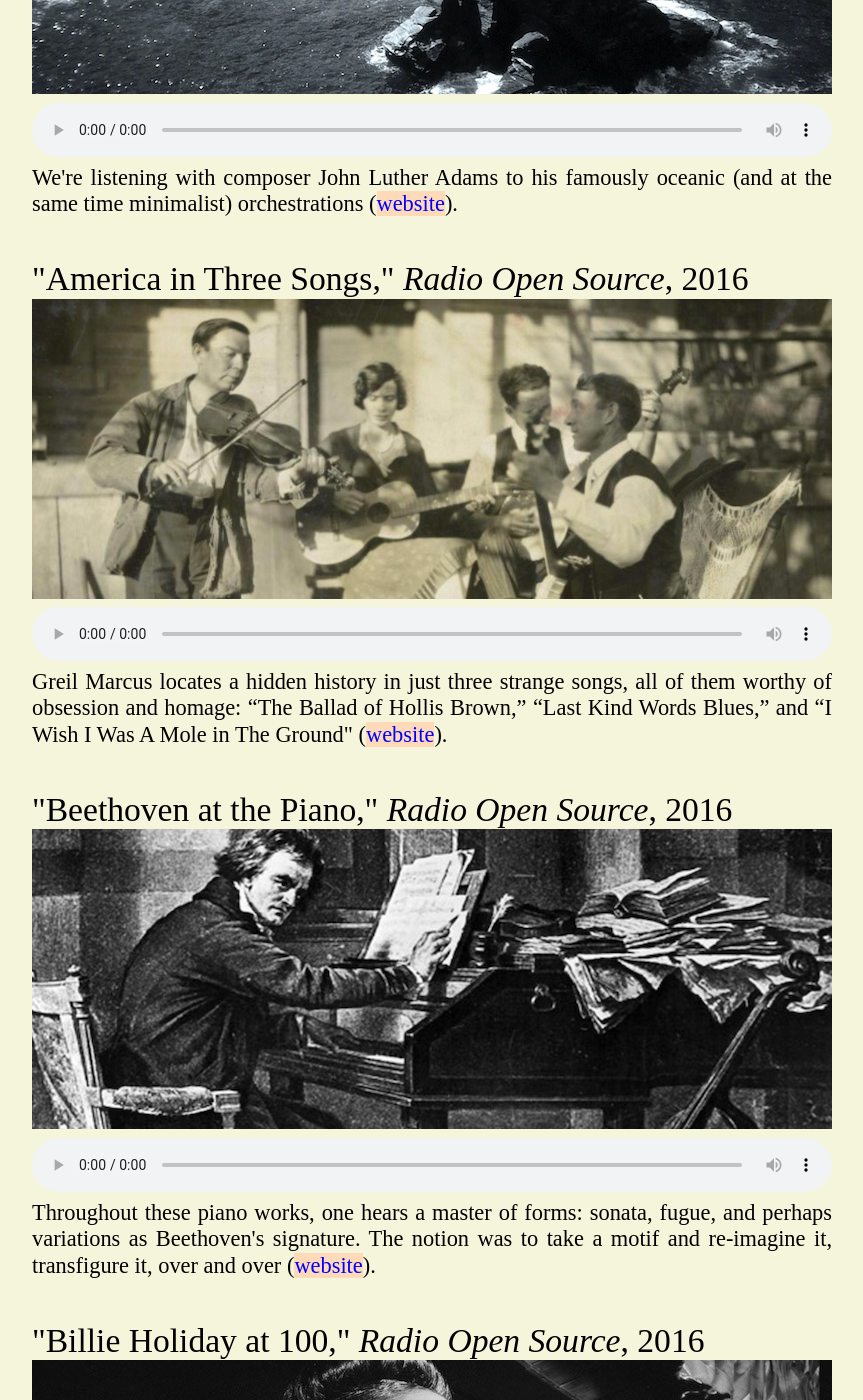
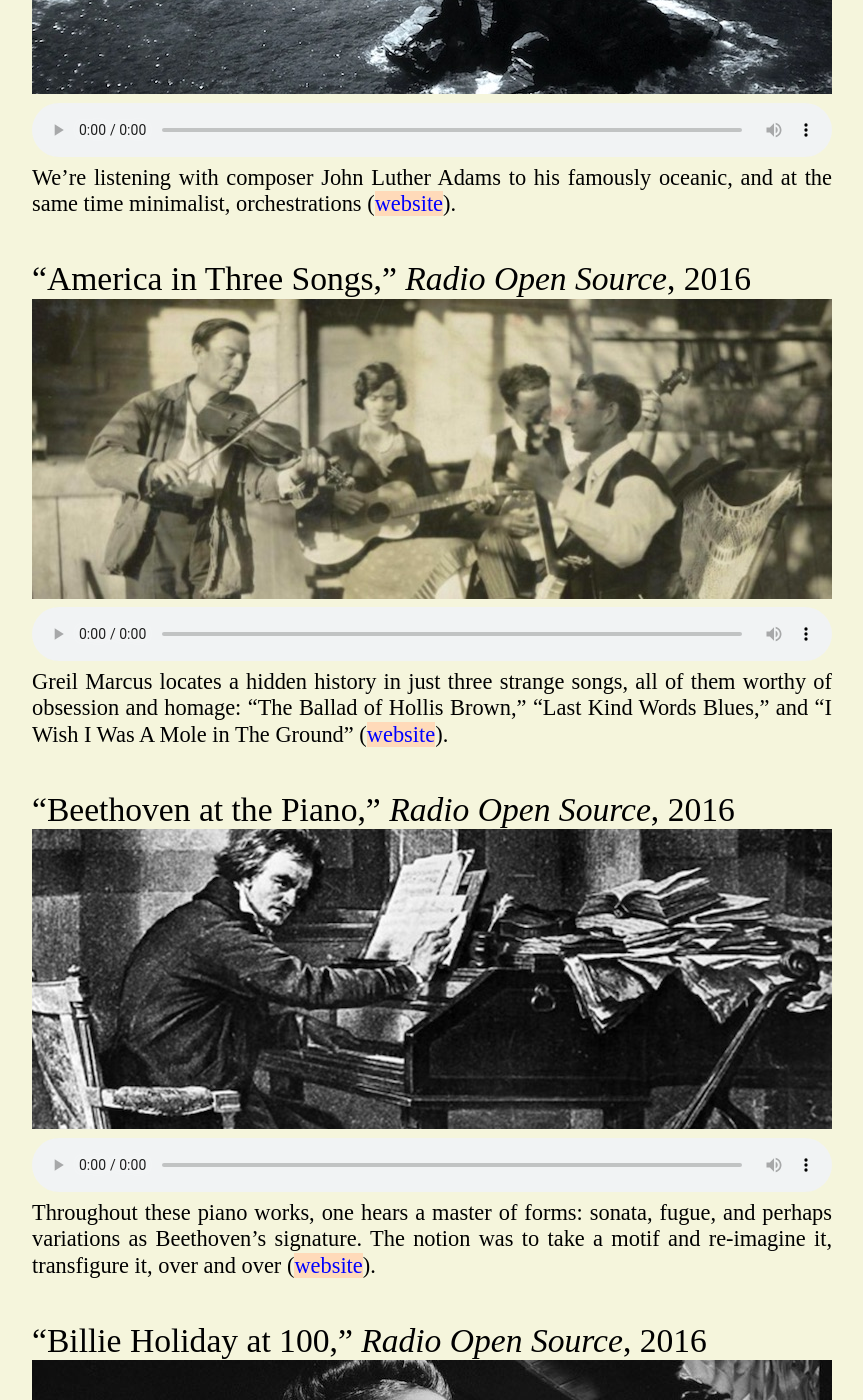
Before and after one commit to huihuiandilly/huihuiandilly.github.io, a Jekyll site: the page built from index.html, in a window 1280 px wide and 1400 px high, scrolled down 5628 px. Shown: the whole window, without its empty margins (208-1071 px from the left). Built offline with Jekyll 4.4.1, drawn with Linux system fonts in a browser that asks for light colours; some of the changed text lies outside the part shown.

Commit message:
Update index.html
punctuation change and update broken mp3 links

```diff
--- a/index.html
+++ b/index.html
@@ -5,8 +5,8 @@
 <div class="blurb">
 	<br>
 	<h1 class="center"><b>Conor Gillies ✰ Audio Producer</b></h1><br/><br/>
-	<p><img class="profile" src="/pics/profile.jpg" alt="photo of Conor" style="float:right">Conor is currently audio editor at <i>Jacobin</i>, where he's working on shows such as <i>Long Reads</i>, an interview podcast about political topics and thinkers, and <a href="http://www.peopleshistorypod.net" target="_blank"><i>People's History</i></a>, a documentary series about social movements and class struggle. The first season of <i>People's History</i>, "The Point," followed a group of public housing residents in Boston as they organized for better conditions in the face of disinvestment and privatization.</p>
-	<p>Previously, he was producer for WBUR's <i>Radio Open Source</i>—a weekly news and culture program and the first-ever podcast—with a focus on art, music, and politics. He also developed a WBUR miniseries called <a href="https://stylusradio.org/series-1" target="_blank"><i>Stylus</i></a>, exploring different themes in sound. He has written for <a href="http://web.archive.org/web/20220808081557/https://www.theawl.com/2015/05/podcasting-and-the-selling-of-public-radio/" target="_blank"><i>The Awl</i></a> and spoken to <a href="https://www.kcrw.com/news/shows/to-the-point/public-radio-capitalism-and-native-advertising/native-advertising-and-audience-trust" target="_blank">KCRW</a> about the pitfalls of public radio advertising, which may have led to a <a href="https://current.org/2015/05/the-pub-19-podcast-advertising-ethics-ira-glass-clarifies-capitalism-remark-membership-video-on-demand-what-young-public-media-people-want/" target="_blank">small argument</a> with Ira Glass.</p>
+	<p><img class="profile" src="/pics/profile.jpg" alt="photo of Conor" style="float:right">Conor is currently audio editor at <i>Jacobin</i>, where he's working on shows such as <i>Long Reads</i>, an interview podcast about political topics and thinkers, and <a href="http://www.peopleshistorypod.net" target="_blank"><i>People's History</i></a>, a documentary series about social movements and class struggle. The first season of <i>People's History</i>, “The Point,” followed a group of public housing residents in Boston as they organized for better conditions in the face of disinvestment and privatization.</p>
+	<p>Previously, he was producer for WBUR's <i>Radio Open Source</i> — a weekly news and culture program and the first-ever podcast — where he specialized in art, music, and politics programming. He also developed a WBUR miniseries called <a href="https://stylusradio.org/series-1" target="_blank"><i>Stylus</i></a>, exploring different themes in sound. He has written for <a href="http://web.archive.org/web/20220808081557/https://www.theawl.com/2015/05/podcasting-and-the-selling-of-public-radio/" target="_blank"><i>The Awl</i></a> and spoken to <a href="https://www.kcrw.com/news/shows/to-the-point/public-radio-capitalism-and-native-advertising/native-advertising-and-audience-trust" target="_blank">KCRW</a> about the pitfalls of public radio advertising, which may have led to a <a href="https://current.org/2015/05/the-pub-19-podcast-advertising-ethics-ira-glass-clarifies-capitalism-remark-membership-video-on-demand-what-young-public-media-people-want/" target="_blank">small argument</a> with Ira Glass.</p>
 	<p>Conor was born in Brighton, UK and lives in Providence, Rhode Island with his partner Rosie and their two cats.</p>
 	<br>
 
@@ -14,7 +14,7 @@
 	<br>
 	<br>
 
-<p3>"A pickup baseball game in Providence, Rhode Island," <i>Field Recordings</i>, 2024</p3>
+<p3>“A pickup baseball game in Providence, Rhode Island,” <i>Field Recordings</i>, 2024</p3>
 	<img src="/pics/baseball.jpg" alt="Photograph of a baseball field" width="100%">
 	<br>
 	<audio controls preload="metadata">
@@ -23,43 +23,43 @@
 	<p>Sounds overheard one summer evening (<a href="https://fieldrecordings.xyz/2024/09/30/a-pickup-baseball-game-in-providence-rhode-island-one-summer-evening-in-august-2024-by-conor-gillies/" target="_blank">website</a>).</p>
 	<br>
 
-	<p3>"William Morris, Romantic Revolutionary," <i>Long Reads</i>, 2023</p3>
+	<p3>“William Morris, Romantic Revolutionary,” <i>Long Reads</i>, 2023</p3>
 	<img src="/pics/morris.jpg" alt="Willough Boughs, a textile design by William Morris" width="100%">
 	<br>
 	<audio controls preload="metadata">
-              <source src="https://open.acast.com/public/streams/619be5c0705138001b9c8479/episodes/649d9d2209e8060011f05de0.mp3" type="audio/mpeg">
+              <source src="https://pinecast.com/listen/c6c165c4-2fde-4601-a96a-2a378b487034.mp3" type="audio/mpeg">
             </audio>
 	<p>William Morris is renowned for his work as an artist and designer. But he was also a one-of-a-kind socialist thinker (<a href="https://shows.acast.com/jacobin-radio/episodes/long-reads-william-morris-romantic-revolutionary" target="_blank">website</a>).</p>
 	<br>
 
-	<p3>"Palestine and the New McCarthyism," <i>Long Reads</i>, 2023</p3>
+	<p3>“Palestine and the New McCarthyism,” <i>Long Reads</i>, 2023</p3>
 	<img src="/pics/palestine.jpg" alt="Detail of a Palestinian poster for Land Day" width="100%">
 	<br>
 	<audio controls preload="metadata">
-              <source src="https://open.acast.com/public/streams/619be5c0705138001b9c8479/episodes/65427e4258f3b5001283623b.mp3" type="audio/mpeg">
+              <source src="https://pinecast.com/listen/1f0a2204-3cd4-4588-b137-b62814243f45.mp3" type="audio/mpeg">
             </audio>
 	<p>An interview with Rashid Khalidi, one of the leading historians of modern Palestine, for a special <i>Long Reads</i> episode about Israel’s war on Gaza (<a href="https://shows.acast.com/jacobin-radio/episodes/long-reads-palestine-gaza-israel-mccarthyism-rashid-khalidi" target="_blank">website</a>).</p>
 	<br>
 
-		<p3>"The Wounded Knee Uprising," <i>Long Reads</i>, 2023</p3>
+		<p3>“The Wounded Knee Uprising,” <i>Long Reads</i>, 2023</p3>
 	<img src="/pics/woundedknee.jpg" alt="photo of an AIM militant ovelooking the Black Hills" width="100%">
 	<br>
 	<audio controls preload="metadata">
-              <source src="https://open.acast.com/public/streams/619be5c0705138001b9c8479/episodes/641b6fbd7459ee001120cb42.mp3" type="audio/mpeg">
+              <source src="https://pinecast.com/listen/dad26eb9-7d0f-44b0-aad6-5ed1cddac02b.mp3" type="audio/mpeg">
             </audio>
 	<p>Roxanne Dunbar-Ortiz speaks about the 1973 occupation and siege of Wounded Knee, and how it inspired a wave of international support (<a href="https://shows.acast.com/jacobin-radio/episodes/long-reads-wounded-knee-uprising-50" target="_blank">website</a>).</p>
 	<br>
 
-	<p3>"Turning the Earth Into Money," <i>A World to Win</i>, 2022</p3>
+	<p3>“Turning the Earth Into Money,” <i>A World to Win</i>, 2022</p3>
 	<img src="/pics/marx.jpg" alt="portrait of Karl Marx" width="100%">
 	<br>
 	<audio controls preload="metadata">
-              <source src="https://open.acast.com/public/streams/619be5c0705138001b9c8479/episodes/627e673a1f4f560015ac7ec4.mp3" type="audio/mpeg">
+              <source src="https://pinecast.com/listen/5c91bad5-eee5-4912-92bd-762516936a2e.mp3" type="audio/mpeg">
             </audio>
-	<p>John Bellamy Foster discusses Marx’s theory of ecology and the "metabolic rift" shaping humanity's relationship with nature (<a href="https://shows.acast.com/jacobin-radio/episodes/world-to-win-turning-earth-into-money-john-bellamy-foster" target="_blank">website</a>).</p>
+	<p>John Bellamy Foster discusses Marx’s theory of ecology and the “metabolic rift” shaping humanity's relationship with nature (<a href="https://shows.acast.com/jacobin-radio/episodes/world-to-win-turning-earth-into-money-john-bellamy-foster" target="_blank">website</a>).</p>
 	<br>
 
-	<p3>"Grove Hall," The Point, <i>People's History</i>, 2020</p3>
+	<p3>“Grove Hall,” The Point, <i>People's History</i>, 2020</p3>
 	<img src="/pics/thepoint.jpg" alt="Boston welfare advocates join an anti-war march" width="100%">
 	<br>
 	<audio controls preload="metadata">
@@ -68,7 +68,7 @@
 	<p>The second in a six-part story about tenants in Boston public housing—and how their struggle became connected to a wider Black freedom movement. In this episode, Columbia Point residents and Mothers for Adequate Welfare use militant tactics to get services they are owed (<a href="https://peopleshistorypod.net/#season-one" target="_blank">website with the full series</a>).</p>
 	<br>
 
-<p3>"The Inimitable Johnny Hodges," <i>Radio Open Source</i>, 2020</p3>
+<p3>“The Inimitable Johnny Hodges,” <i>Radio Open Source</i>, 2020</p3>
 	<img src="/pics/hodges.jpg" alt="Photo of Hodges playing saxophone" width="100%">
 	<br>
 	<audio controls preload="metadata">
@@ -77,7 +77,7 @@
 	<p>Robin D. G. Kelley and others join to discuss Johnny Hodges, alto saxophonist and star of the Duke Ellington band known for blues feeling, storytelling, and the sheer beauty of his sound and tone (<a href="https://radioopensource.org/the-inimitable-johnny-hodges/" target="_blank">website</a>).</p>
 	<br>
 
-	<p3>"The Bauhaus in Your House," <i>Radio Open Source</i>, 2019</p3>
+	<p3>“The Bauhaus in Your House,” <i>Radio Open Source</i>, 2019</p3>
 	<img src="/pics/bauhaus.jpg" alt="Bauhaus design" width="100%">
 	<br>
 	<audio controls preload="metadata">
@@ -86,7 +86,7 @@
 	<p>The Bauhaus school lasted only fourteen years, till fascists suffocated it in 1933. Yet as a model of design, it has arguably ruled the world for a century (<a href="https://radioopensource.org/the-bauhaus-in-your-house/" target="_blank">website</a>).</p>
 	<br>
 
-	<p3>"Bob Dylan, the Poet," <i>Radio Open Source</i>, 2016</p3>
+	<p3>“Bob Dylan, the Poet,” <i>Radio Open Source</i>, 2016</p3>
 	<img src="/pics/dylan.jpg" alt="Bob Dylan on stage" width="100%">
 	<br>
 		<audio controls preload="metadata">
@@ -95,34 +95,34 @@
 	<p>With Dylan, you hear many things: rural protest storyteller, Greenwich village freewheeler, king of rock surrealism, modernist beatnik, and people’s poet (<a href="https://radioopensource.org/bob-dylan-poet/" target="_blank">website</a>).</p>
 	<br>
 
-	<p3>"Music at the End of the World," <i>Radio Open Source</i>, 2016</p3>
+	<p3>“Music at the End of the World,” <i>Radio Open Source</i>, 2016</p3>
 	<img src="/pics/ocean.jpg" alt="aerial view of Cornish sea" width="100%">
 	<br>
 		<audio controls preload="metadata">
               <source src="https://ia601505.us.archive.org/35/items/JLAmix1/160410-OS-PODCAST-JLAdams-ST.mp3" type="audio/mpeg">
             </audio>
-	<p>We're listening with composer John Luther Adams to his famously oceanic (and at the same time minimalist) orchestrations (<a href="https://radioopensource.org/john-luther-adams/" target="_blank">website</a>).</p>
+	<p>We’re listening with composer John Luther Adams to his famously oceanic, and at the same time minimalist, orchestrations (<a href="https://radioopensource.org/john-luther-adams/" target="_blank">website</a>).</p>
 	<br>
 
-	<p3>"America in Three Songs," <i>Radio Open Source</i>, 2016</p3>
+	<p3>“America in Three Songs,” <i>Radio Open Source</i>, 2016</p3>
 	<img src="/pics/folk.jpg" alt="Photograph of banjo player Bascom Lamar Lunsford with band" width="100%">
 	<br>
 		<audio controls preload="metadata">
               <source src="http://ia601509.us.archive.org/33/items/160714OSPODCASTThreeSongs/160714-OS-PODCAST-ThreeSongs.mp3" type="audio/mpeg">
             </audio>
-	<p>Greil Marcus locates a hidden history in just three strange songs, all of them worthy of obsession and homage: “The Ballad of Hollis Brown,” “Last Kind Words Blues,” and “I Wish I Was A Mole in The Ground" (<a href="https://radioopensource.org/john-luther-adams/" target="_blank">website</a>).</p>
+	<p>Greil Marcus locates a hidden history in just three strange songs, all of them worthy of obsession and homage: “The Ballad of Hollis Brown,” “Last Kind Words Blues,” and “I Wish I Was A Mole in The Ground” (<a href="https://radioopensource.org/john-luther-adams/" target="_blank">website</a>).</p>
 	<br>
 
-	<p3>"Beethoven at the Piano," <i>Radio Open Source</i>, 2016</p3>
+	<p3>“Beethoven at the Piano,” <i>Radio Open Source</i>, 2016</p3>
 	<img src="/pics/beethoven.jpg" alt="illustration of Beethoven writing music at the piano" width="100%">
 	<br>
 		<audio controls preload="metadata">
               <source src="http://ia601506.us.archive.org/17/items/122514OSPODCASTBeethovenST2016/122514-OS-PODCAST-Beethoven-ST2016.mp3" type="audio/mpeg">
             </audio>
-		<p>Throughout these piano works, one hears a master of forms: sonata, fugue, and perhaps variations as Beethoven's signature. The notion was to take a motif and re-imagine it, transfigure it, over and over (<a href="https://radioopensource.org/beethoven-at-the-piano/" target="_blank">website</a>).</p>
+		<p>Throughout these piano works, one hears a master of forms: sonata, fugue, and perhaps variations as Beethoven’s signature. The notion was to take a motif and re-imagine it, transfigure it, over and over (<a href="https://radioopensource.org/beethoven-at-the-piano/" target="_blank">website</a>).</p>
 	<br>
 
-	<p3>"Billie Holiday at 100," <i>Radio Open Source</i>, 2016</p3>
+	<p3>“Billie Holiday at 100,” <i>Radio Open Source</i>, 2016</p3>
 	<img src="/pics/billie.jpg" alt="photo of Billie Holiday with a microphone" width="100%">
 	<br>
 		<audio controls preload="metadata">
@@ -131,7 +131,7 @@
 	<p>There’s no other singer who ever made us cheer and cry at the same time (<a href="https://radioopensource.org/billie-holiday-at-100/" target="_blank">website</a>).</p>
 	<br>
 
-		<p3>"Ireland Rises Again!," <i>Radio Open Source</i>, 2016</p3>
+		<p3>“Ireland Rises Again!,” <i>Radio Open Source</i>, 2016</p3>
 	<img src="/pics/plough.jpg" alt="detail from original Starry Plough flag" width="100%">
 	<br>
 		<audio controls preload="metadata">
@@ -140,7 +140,7 @@
 	<p>A centenary show about Ireland’s 1916 Easter Rising, a fascinating, tragic episode that blended literature and liberation, defeat and victory, national reverence and remorse, and beauty and terror. With Colm Tóibín and others (<a href="https://radioopensource.org/ireland-1916/" target="_blank">website</a>).</p>
 	<br>
 
-	<p3>"J.S. Bach’s Bitter-Sweet Passion," <i>Radio Open Source</i>, 2015</p3>
+	<p3>“J.S. Bach’s Bitter-Sweet Passion,” <i>Radio Open Source</i>, 2015</p3>
 	<img src="/pics/caravaggio.jpg" alt="detail from 1902 painting “The Taking of Christ” by Caravaggio" width="100%">
 	<br>
 		<audio controls preload="metadata">
@@ -149,7 +149,7 @@
 	<p>The St. John Passion is a monument to eternal sadness and excruciating suffering rendered in musical language what no other language could (<a href="https://radioopensource.org/st-john/" target="_blank">website</a>).</p>
 	<br>
 
-	<p3>"After Attica,'" <i>Radio Open Source</i>, 2015</p3>
+	<p3>“After Attica,” <i>Radio Open Source</i>, 2015</p3>
 	<img src="/pics/attica.jpg" alt="photo of a prisoner crowd during the Attica uprising" width="100%">
 	<br>
 		<audio controls preload="metadata">
@@ -158,7 +158,7 @@
 	<p>We’re revisiting the 1971 Attica prison revolt. It marks the twilight of the civil rights movement and the dawn of mass incarceration (<a href="https://radioopensource.org/after-attica/" target="_blank">website</a>).</p>
 	<br>
 
-	<p3>"The Sound of Science Fiction," <i>Stylus</i>, 2014</p3>
+	<p3>“The Sound of Science Fiction,” <i>Stylus</i>, 2014</p3>
 	<img src="/pics/sunra.jpg" alt="photo illustration of jazz composer Sun Ra" width="100%">
 	<br>
 		<audio controls preload="metadata">
@@ -167,7 +167,7 @@
 	<p>For as long as we’ve wondered about alien worlds, we’ve wondered also: What might they sound like? This is the final episode of <i>Stylus</i>, a podcast about themes in music (<a href="https://stylusradio.org/series-1/" target="_blank">website with the full series</a>).</p>
 	<br>
 
-	<p3>"Silence," <i>Stylus</i>, 2013</p3>
+	<p3>“Silence,” <i>Stylus</i>, 2013</p3>
 	<img src="/pics/silence.jpg" alt="photo of Ladakh landscape" width="100%">
 	<br>
 		<audio controls preload="metadata">
@@ -176,4 +176,5 @@
 	<p>This hour begins with a historic moment in music–the 1952 performance of John Cage’s <i>4'33"</i>–then journeys into the absolute quiet of anechoic chambers, down the hallways of monasteries, and beyond.</p>
 	<br>
 
+	<p style="color:gray">Note: Variable bitrate mp3s display incorrect timecodes. The <i></i>Stylus</p>i> episodes and Adams interviews are all about an hour long.</p>
 </div><!-- /.blurb -->
```
